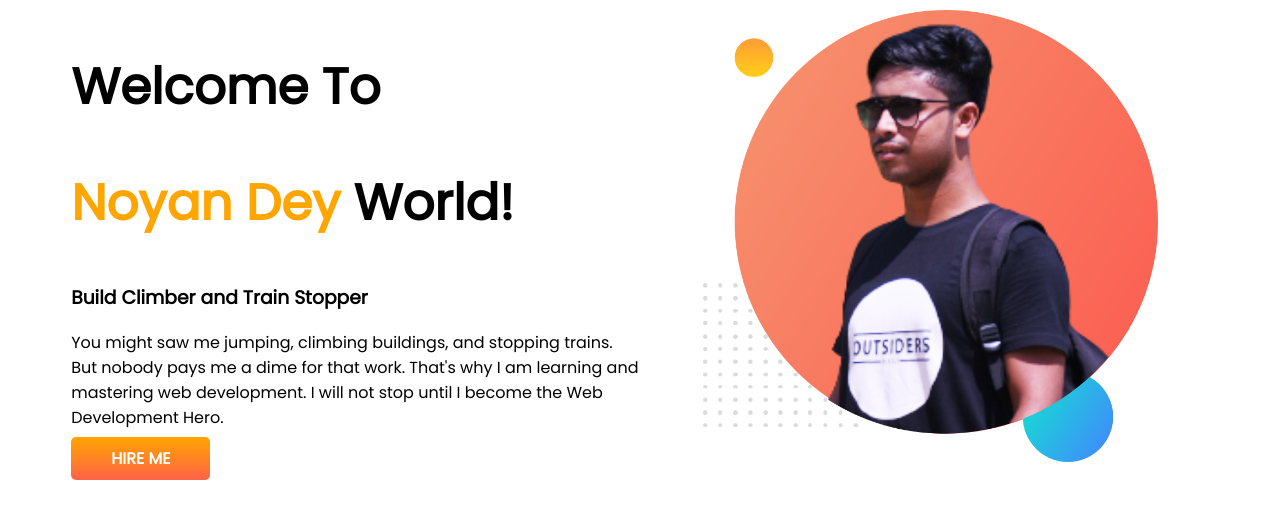
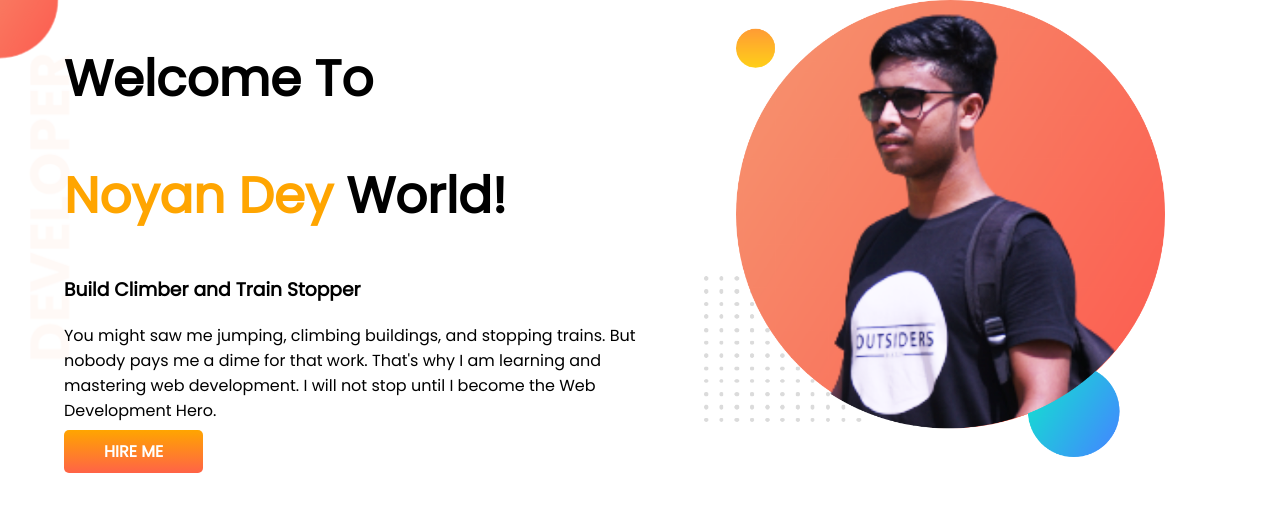
Before and after one commit to noyondey1/developer-portfolio-2, a plain HTML site: page index.html in a window 1280 px wide. Drawn offline with Linux system fonts and the light colour scheme.

Commit message:
top section completed

```diff
--- a/style.css
+++ b/style.css
@@ -1,5 +1,6 @@
 body{
     font-family: 'Poppins', sans-serif;
+    margin: 0;
 }
 
 h1{
@@ -33,3 +34,8 @@ section{
     color: white;
     font-weight: 700;
 }
+
+.top-banner{
+    background-image: url(images/top-banner.png);
+    background-repeat: no-repeat;
+}
```
